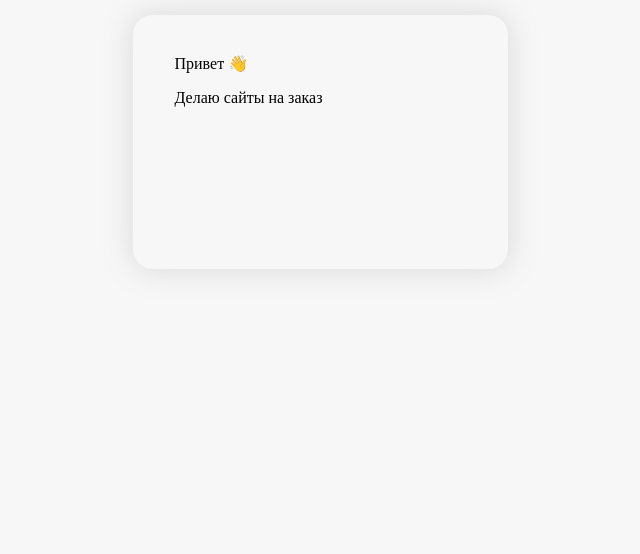
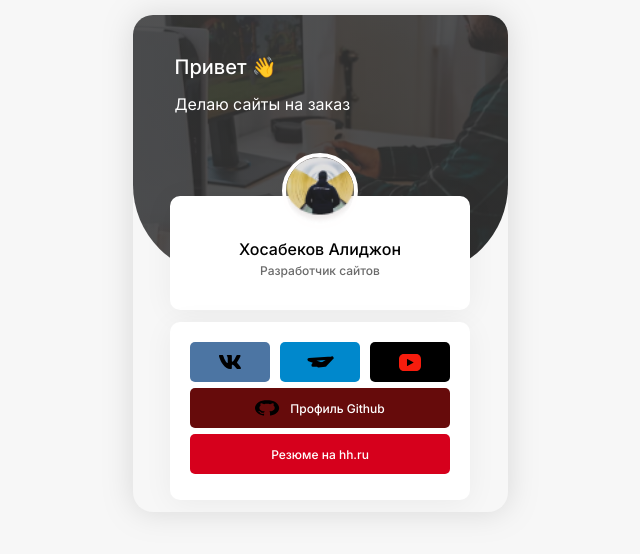
Before and after one commit to Alidzhon/html-starter, a plain HTML site: page index.html in a window 1280 px wide. Shown: the whole page, without its empty margins (320-960 px from the left). Drawn offline with Linux system fonts and the light colour scheme.

Commit message:
secod commit

```diff
--- a/css/style.css
+++ b/css/style.css
@@ -5,9 +5,11 @@
 body {
      background-color: #f7f7f7;
      padding: 15px;
+     font-family: 'Inter', sans-serif;
 }
 
 .page__wrapper {
+     overflow: hidden;
      max-width: 375px;
      margin: auto;
      background: #f7f7f7;
@@ -16,5 +18,106 @@ body {
 }
 
 .header {
+    color: #fff;
     padding: 40px 42px 145px;
+    background: linear-gradient(0deg, rgba(58, 58, 58, 0.6), rgba(58, 58, 58, 0.6)), url('../img/bg.png') no-repeat center / cover;
+    border-radius: 0px 0px 90px 90px;
 }
+
+.container {
+     max-width: 300px;
+     margin: auto;
+}
+
+.hello {
+    font-weight: 500;
+    font-size: 20px;
+    line-height: 24px;
+}
+
+.hello-text {
+    font-weight: 400;
+    font-size: 16px;
+    line-height: 19px;
+}
+
+.user {
+     margin-top: -79px;
+     text-align: center;
+     background: #ffffff;
+     box-shadow: 0px 4px  30px rgba(0, 0, 0, 0.05);
+     border-radius: 10px;
+     padding-bottom: 20px;
+}
+
+.user-avatar {
+     margin-top: -43px;
+     border: 4px solid #fffefe;
+     border-radius: 50%;
+     object-fit: cover;
+}
+
+.user-name {
+     margin-top: 8px;
+     margin-bottom: 4px;
+     font-weight: 500;
+     font-size: 16px;
+     line-height: 19px;
+}
+
+.user-description {
+     font-weight: 500;
+     font-size: 12px;
+     line-height: 15px;
+     color: #6a6a6a;
+     margin-top: 4px;
+}
+
+
+.card {
+    background: #ffffff;
+    box-shadow: 0px 4px  30px rgba(0, 0, 0, 0.05);
+    border-radius: 10px;
+    margin-top: 12px;
+    margin-bottom: 12px;
+    padding: 20px;
+}
+
+.buttons {
+     display: flex;
+     justify-content: space-between;
+     max-width: 260px;
+     margin: auto;
+     gap: 10px;
+}
+
+.button {
+     background-color: #000;
+     display: flex;
+     align-items: center;
+     justify-content: center;
+     height: 40px;
+     flex-shrink: 1;
+     width: 100%;
+     border-radius: 5px;
+     text-decoration: none;
+     color: #fff;
+     font-weight: 500;
+     font-size: 12px;
+     line-height: 15px;
+     gap: 10px;
+     margin-bottom: 6px;
+}
+
+.button.vk {
+    background: #4c75a3;
+}
+.button.tg {
+    background: #0088cc;
+}
+.button.gh {
+     background: rgb(102, 11, 11);
+}
+.button.hh {
+    background: #d6001c;
+}
--- a/index.html
+++ b/index.html
@@ -3,6 +3,9 @@
 <head>
     <meta charset="UTF-8">
     <meta name="viewport" content="width=device-width, initial-scale=1.0">
+    <link rel="preconnect" href="https://fonts.googleapis.com">
+    <link rel="preconnect" href="https://fonts.gstatic.com" crossorigin>
+    <link href="https://fonts.googleapis.com/css2?family=Inter:ital,opsz,wght@0,14..32,100..900;1,14..32,100..900&display=swap" rel="stylesheet">
     <link rel="stylesheet" href="css/normalize.css">
     <link rel="stylesheet" href="css/style.css">
     <title>Document</title>
@@ -14,8 +17,35 @@
                  <span class="hello">Привет 👋</span>
                  <p class="hello-text">Делаю сайты на заказ</p>
           </header>
+          <div class="container">
+          <div class="user">
+                <img  width="76" height="76" src="img/avatar.png" alt="Алиджон Хосабеков" class="user-avatar">
+                <h1 class="user-name">Хосабеков Алиджон</h1>
+                <p class="user-description">Разработчик сайтов</p>
+              </div>
+              <!-- /.user -->
+               <div class="card">
+                    <div class="buttons">
+                        <a href="#" class="button vk"><img src="img/svg/vk.svg" class="button-icon" alt="vk"></a>
+                        <a href="#" class="button tg"><img src="img/svg/tg.svg" class="button-icon" alt="tg"></a>
+                        <a href="#" class="button yt"><img src="img/svg/yt.svg" class="button-icon" alt="yt"></a>
+                    </div>
+                    <!-- /.buttons -->
+                     <a href="#" class="button gh"><img src="img/svg/gh.svg" class="button-icon" alt="gh">
+                        <span class="button-text">Профиль Github</span>
+                    </a>
+                    <a href="#" class="button hh"><span class="button-text">Резюме на hh.ru</span>
+                    </a>
+               </div>
+               <!-- /.card -->
+          </div>
+          <!-- /.container -->
      </div>
      <!-- /.page__wrapper -->
 
+
+
+    <script src="js/index.js"></script>
+
 </body>
 </html>
```
Also changed, not shown: img/avatar.png (added), img/bg.png (added), img/svg/gh.svg (added), img/svg/tg.svg (added), img/svg/vk.svg (added), img/svg/yt.svg (added).
